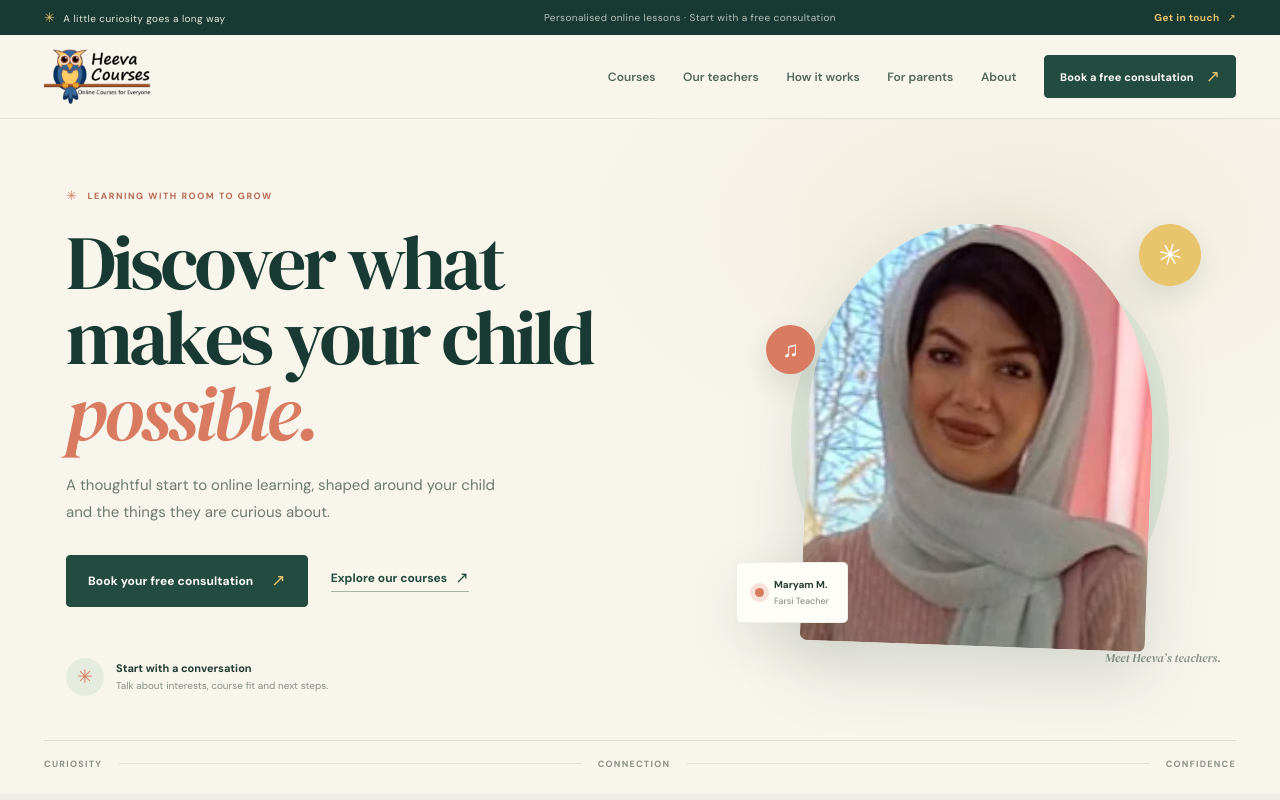
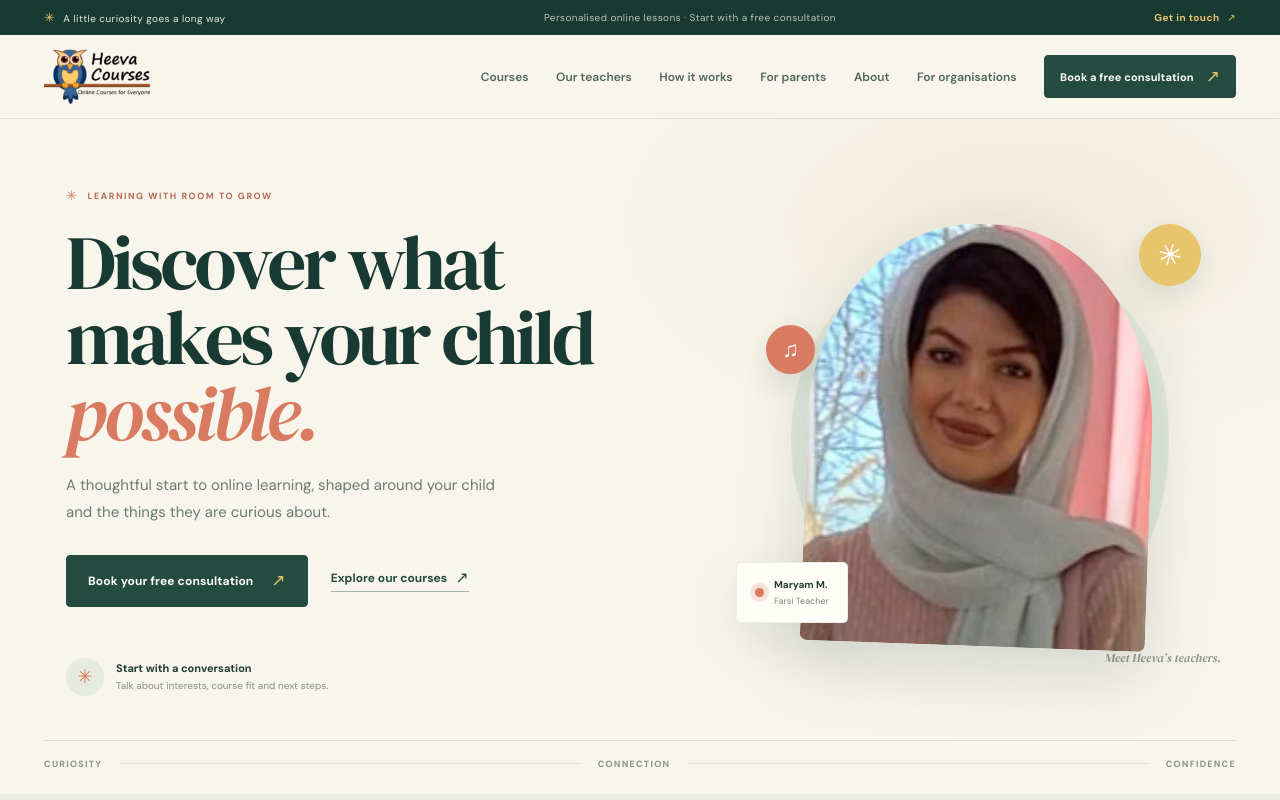
Before and after one commit to Shabdiz302/heeva-frontend, a React (Vite) app: page / in a window 1280 px wide. Shown: the top 800 px of the page. Built offline with nearby package versions, Linux system fonts and the light colour scheme.

Commit message:
Add organisations navigation and footer links

```diff
--- a/src/components/SiteLayout.jsx
+++ b/src/components/SiteLayout.jsx
@@ -8,6 +8,7 @@ const primaryNav = [
   ['How it works', '/how-heeva-works'],
   ['For parents', '/for-parents'],
   ['About', '/about'],
+  ['For organisations', '/for-organisations'],
 ];
 
 function Brand({ footer = false }) {
@@ -93,6 +94,7 @@ export function SiteFooter() {
           <h2>Heeva</h2>
           <Link to="/about">About Heeva</Link>
           <Link to="/contact">Contact</Link>
+          <Link to="/for-organisations">For organisations</Link>
           <a href={policies.privacy} target="_blank" rel="noreferrer">Privacy policy <span aria-hidden="true">↗</span></a>
           <a href={policies.terms} target="_blank" rel="noreferrer">Terms of service <span aria-hidden="true">↗</span></a>
         </div>
```
